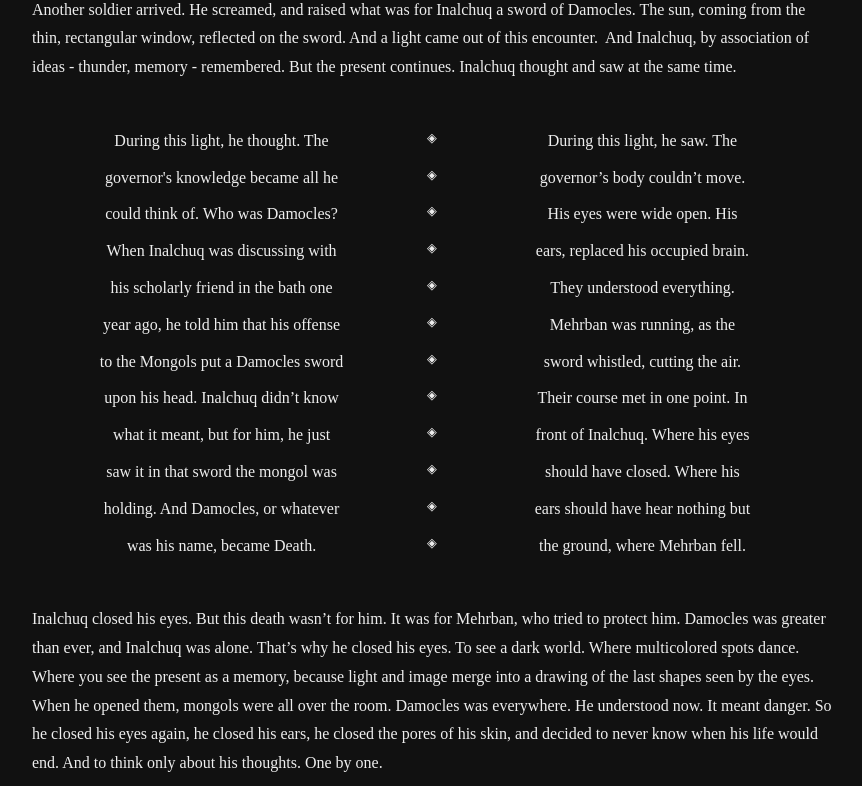
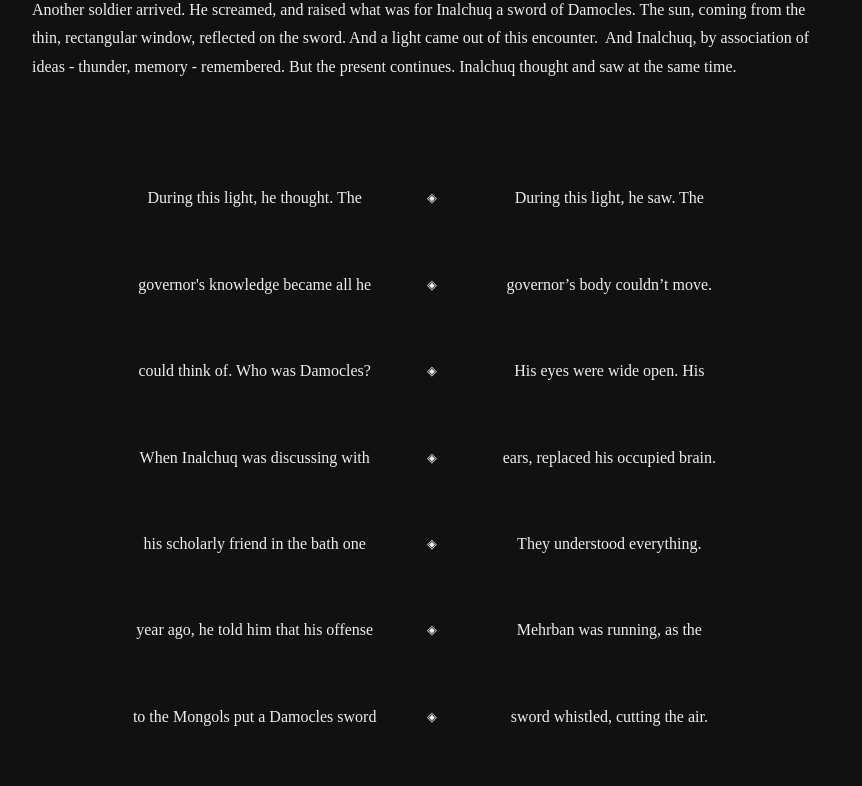
Before and after one commit to Cib24/riendenouveau, a plain HTML site: page inalchuq.html in a window 1280 px wide. Shown: the part 2980-3766 px from the top of the page, without its empty margins (208-1070 px from the left). Drawn offline with Linux system fonts and the light colour scheme.

Commit message:
Update inalchuq.html

```diff
--- a/inalchuq.html
+++ b/inalchuq.html
@@ -78,30 +78,28 @@
       text-decoration: underline;
     }
     .two-col-grid {
-      display: flex;
-      flex-direction: column;
-      align-items: center;
-      gap: 0.5em;
-      max-width: 800px;
+      overflow-x: auto;
       margin: 1em auto;
+      padding: 0 1rem;
     }
     .two-col-grid .row {
       display: flex;
+      flex-wrap: nowrap;
       justify-content: center;
       align-items: flex-start;
       gap: 1em;
-      width: 100%;
     }
     .two-col-grid .row .col {
-      flex: 1;
+      flex: 0 0 300px;
       line-height: 1.8;
       text-align: center;
     }
     .two-col-grid .row .diamond {
       flex: 0 0 auto;
+      margin: 0 0.5em;
       font-size: 0.8em;
       line-height: 1.8;
-      text-align: center;
+      align-self: center;
     }
   </style>
 </head>
```
